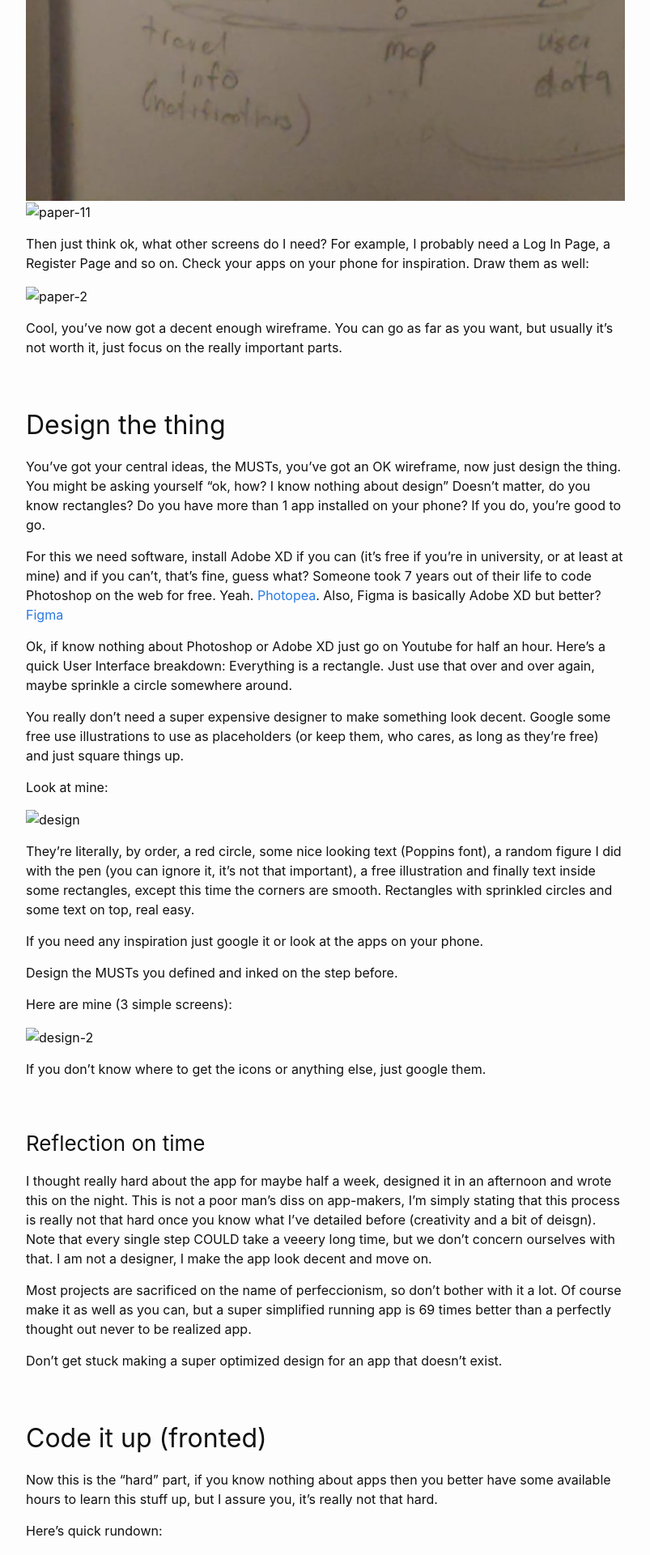
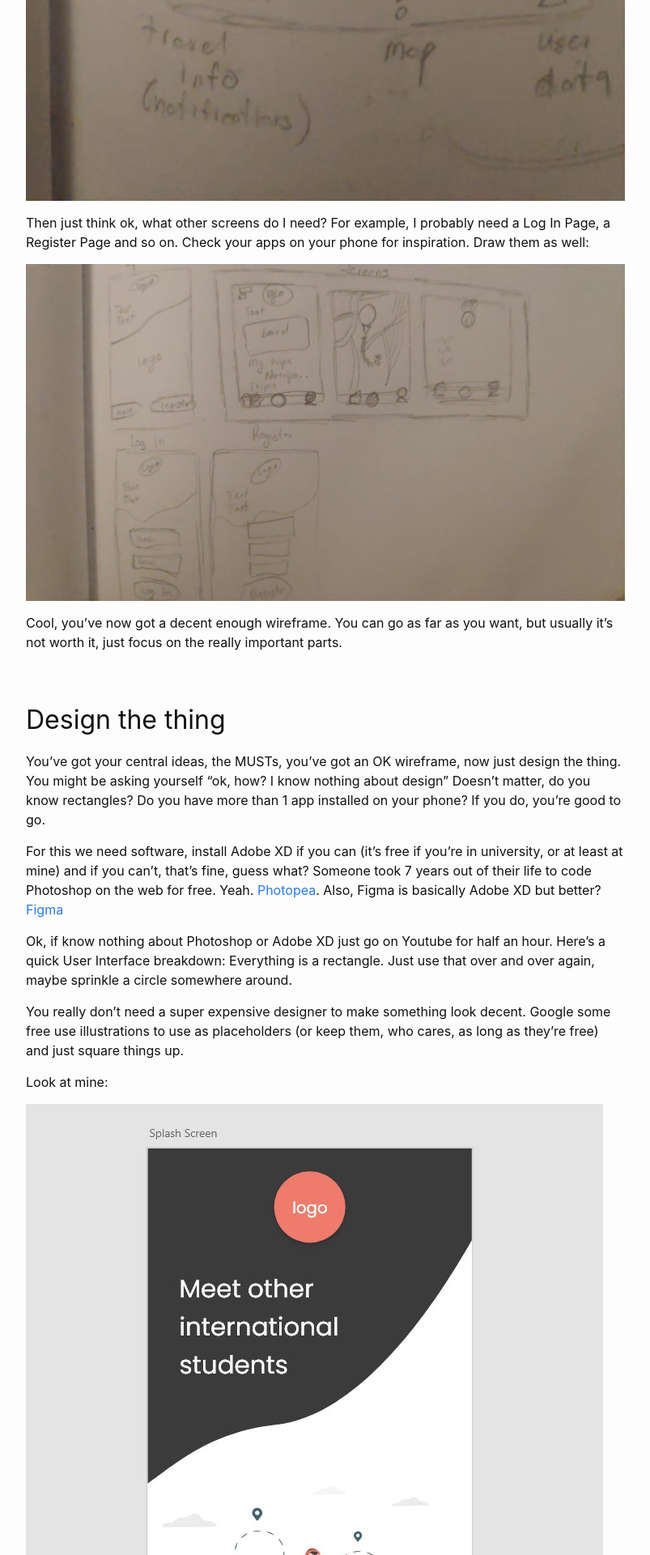
Before and after one commit to iDash3/idash3.github.io, a Jekyll site: the page built from _posts/2021-07-20-apps-are-easy.md, in a window 1280 px wide. Shown: the part 2177-4097 px from the top of the page at 81% size, without its empty margins (238-1041 px from the left). Built offline with Jekyll 4.4.1, drawn with Linux system fonts in a browser that asks for light colours; our own code applies the rules of GitHub Pages for plain Markdown files.

Commit message:
Images working now

```diff
--- a/_posts/2021-07-20-apps-are-easy.md
+++ b/_posts/2021-07-20-apps-are-easy.md
@@ -24,11 +24,10 @@ My Apps's 3 absolutely necessary parts:
 Literally just draw how this will be displayed on the app:
 
 ![paper-1](/assets/img/apps-are-easy/paper-1.jpeg)
-![paper-11](/code-1.jpeg)
 
 Then just think ok, what other screens do I need? For example, I probably need a Log In Page, a Register Page and so on. Check your apps on your phone for inspiration. Draw them as well:
 
-![paper-2](../assets/img/apps-are-easy/paper-2.jpeg)
+![paper-2](/assets/img/apps-are-easy/paper-2.jpeg)
 
 Cool, you've now got a decent enough wireframe. You can go as far as you want, but usually it's not worth it, just focus on the really important parts.
 
@@ -44,7 +43,7 @@ You really don't need a super expensive designer to make something look decent.
 
 Look at mine:
 
-![design](../assets/img/apps-are-easy/design-1.jpg)
+![design](/assets/img/apps-are-easy/design-1.jpg)
 
 They're literally, by order, a red circle, some nice looking text (Poppins font), a random figure I did with the pen (you can ignore it, it's not that important), a free illustration and finally text inside some rectangles, except this time the corners are smooth. Rectangles with sprinkled circles and some text on top, real easy.
 
@@ -54,7 +53,7 @@ Design the MUSTs you defined and inked on the step before.
 
 Here are mine (3 simple screens):
 
-![design-2](../assets/img/apps-are-easy/design-2.jpg)
+![design-2](/assets/img/apps-are-easy/design-2.jpg)
 
 If you don't know where to get the icons or anything else, just google them.
 
@@ -91,8 +90,8 @@ For the backend, if you know nothing, simply learn a pre made backend. I believe
 
 Here are some screenshots from my app:
 
-![codeSS-1](../assets/img/apps-are-easy/code-1.jpeg)
-![codeSS-2](../assets/img/apps-are-easy/code-2.jpeg)
-![codeSS-3](../assets/img/apps-are-easy/code-3.jpeg)
+![codeSS-1](/assets/img/apps-are-easy/code-1.jpeg)
+![codeSS-2](/assets/img/apps-are-easy/code-2.jpeg)
+![codeSS-3](/assets/img/apps-are-easy/code-3.jpeg)
 
 **This is the end of the first part, as shown, building an app is definitely not a hard task, it just takes time as mostly everything in life**
```
